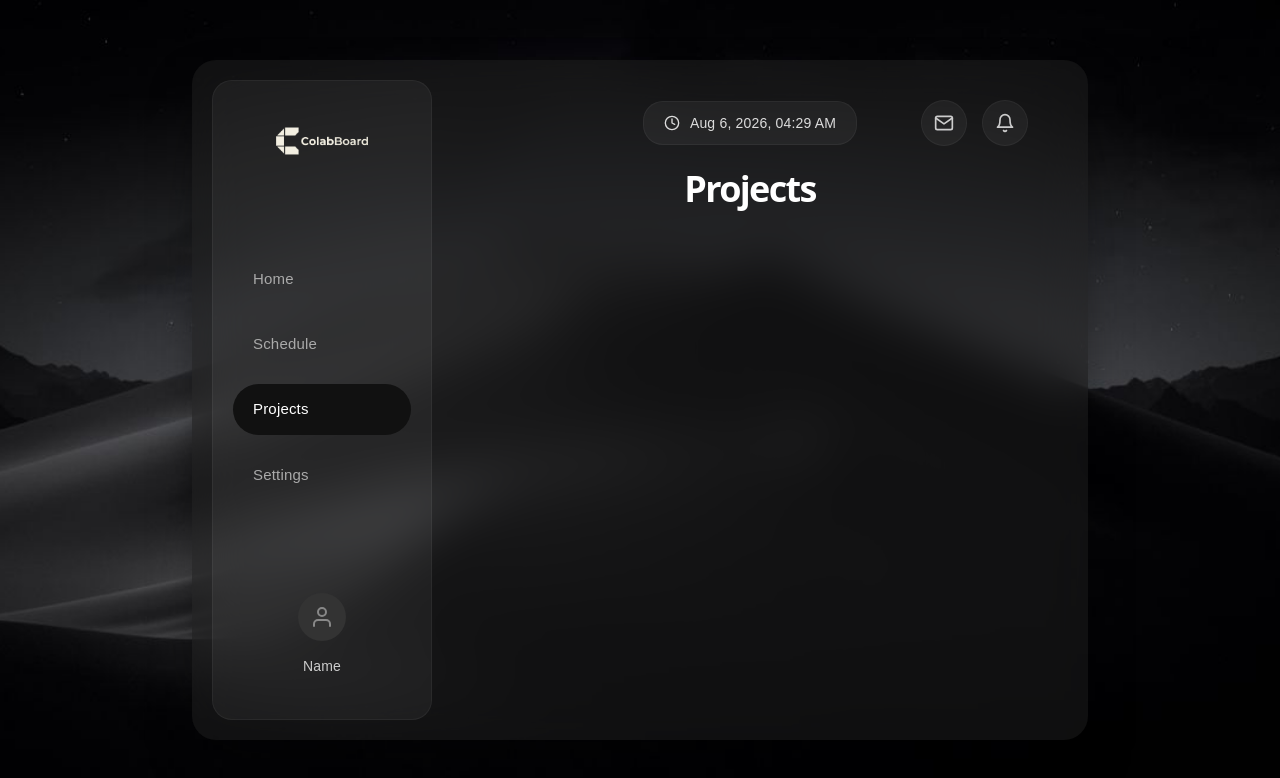
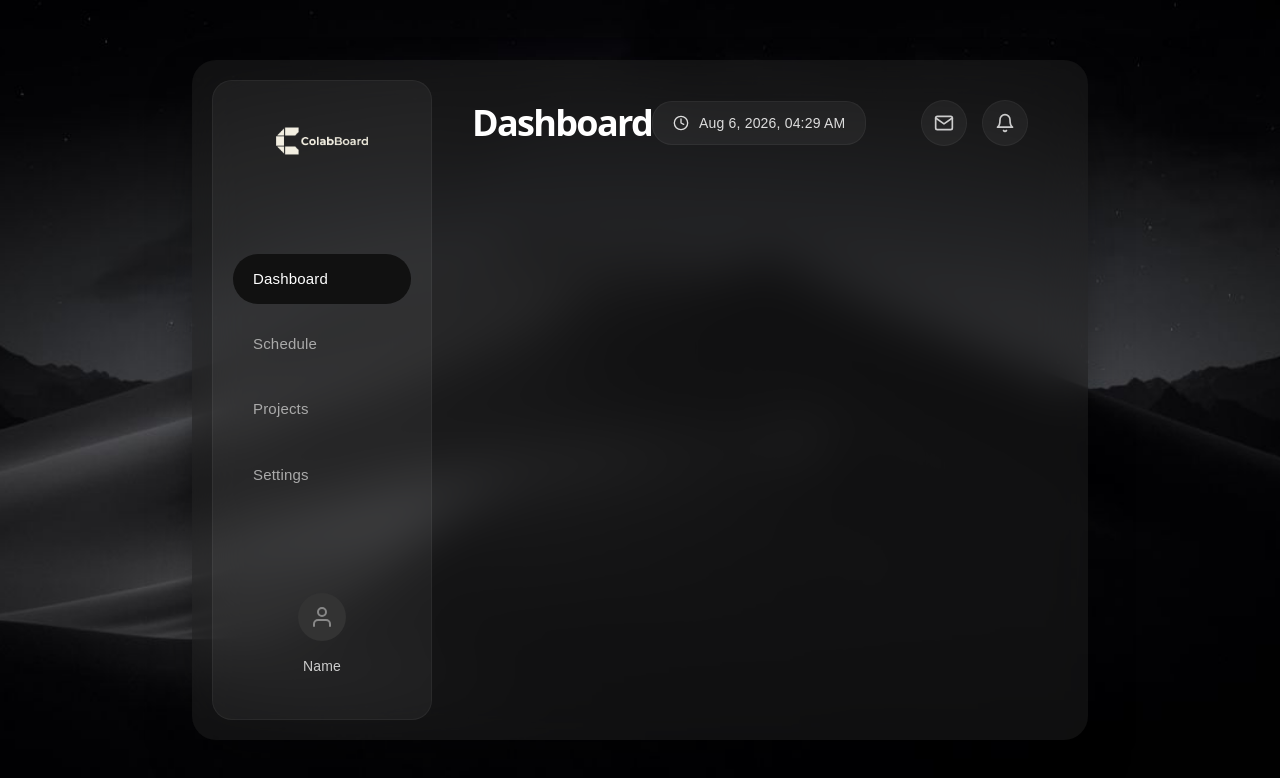
Before and after one commit to ItsKalfox/collabboard-client, a React app in the folder frontend/: page / in a window 1280 px wide. Shown: the top 778 px of the page. Built offline with nearby package versions, Linux system fonts and the light colour scheme; the HTML template or start-up script is replaced by a standard one.

Commit message:
fix: rename home tab to dashboard, set it as default, and align tab title left

```diff
--- a/frontend/src/App.jsx
+++ b/frontend/src/App.jsx
@@ -2,7 +2,7 @@ import { useEffect, useState } from 'react';
 import backgroundImage from './assets/background.jpg';
 
 function App() {
-  const [activeTab, setActiveTab] = useState('Projects');
+  const [activeTab, setActiveTab] = useState('Dashboard');
   const [currentDateTime, setCurrentDateTime] = useState('');
 
   useEffect(() => {
@@ -12,9 +12,11 @@ function App() {
     const path = window.location.pathname.replace('/', '');
     if (path) {
       const capitalized = path.charAt(0).toUpperCase() + path.slice(1);
-      if (['Home', 'Schedule', 'Projects', 'Settings'].includes(capitalized)) {
+      if (['Dashboard', 'Schedule', 'Projects', 'Settings'].includes(capitalized)) {
         setActiveTab(capitalized);
       }
+    } else {
+      setActiveTab('Dashboard');
     }
 
     // Update Date and Time
@@ -184,7 +186,7 @@ function App() {
     margin: 0,
   };
 
-  const tabs = ['Home', 'Schedule', 'Projects', 'Settings'];
+  const tabs = ['Dashboard', 'Schedule', 'Projects', 'Settings'];
 
   return (
     <div style={containerStyle}>
@@ -232,7 +234,10 @@ function App() {
 
           {/* Top Bar */}
           <div style={topBarStyle}>
-            <div style={{ flex: 1 }}></div> {/* Spacer */}
+            {/* Tab Title */}
+            <div style={{ flex: 1, display: 'flex', alignItems: 'center' }}>
+              <h1 style={tabTitleStyle}>{activeTab}</h1>
+            </div>
 
             {/* Date and Time */}
             <div style={dateContainerStyle}>
@@ -262,11 +267,6 @@ function App() {
             </div>
           </div>
 
-          {/* Tab Title */}
-          <div>
-            <h1 style={tabTitleStyle}>{activeTab}</h1>
-          </div>
-
         </div>
 
       </div>
```
